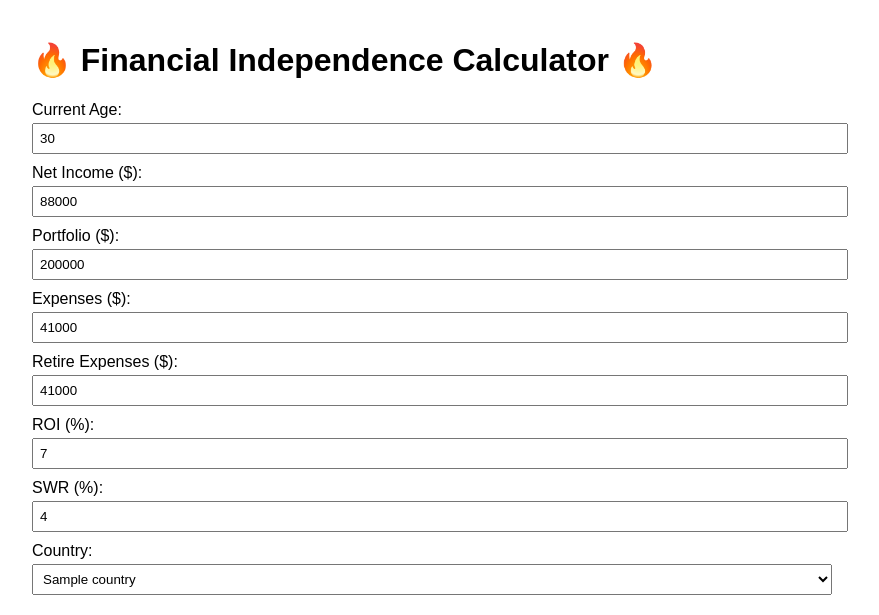
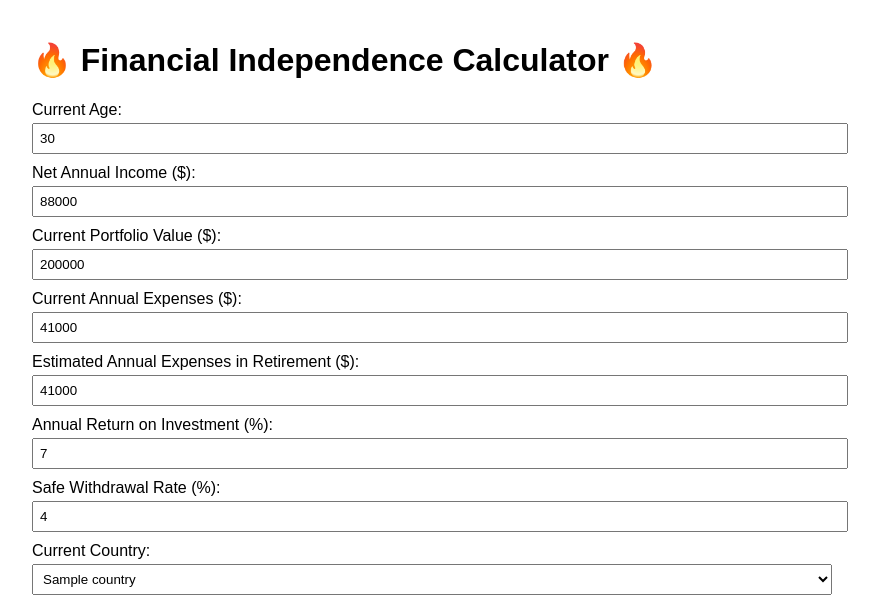
Before and after one commit to Gadamer007/FI_Calculator2, a Flask app: template templates/index.html in a window 1280 px wide. Shown: the top 615 px of the page, without its empty margins (208-1087 px from the left). Run offline with Flask 3, Linux system fonts and the light colour scheme; the template is opened without the code that fills it: most values are stand-ins (such as "Sample title", 1, 10 or a date in 2020); data that the repository does not hold is empty; parts of the project's set-up code (start-up, migrations or seed data) failed here and were passed over; some libraries are stand-ins or nearby versions.

Commit message:
Update index.html

```diff
--- a/templates/index.html
+++ b/templates/index.html
@@ -16,13 +16,13 @@
 
   <!-- inputs -->
   <label>Current Age:<input id="age" type="number" value="30"/></label>
-  <label>Net Income ($):<input id="netIncome" type="number" value="88000"/></label>
-  <label>Portfolio ($):<input id="initialPortfolio" type="number" value="200000"/></label>
-  <label>Expenses ($):<input id="annualExpenses" type="number" value="41000"/></label>
-  <label>Retire Expenses ($):<input id="retirementExpenses" type="number" value="41000"/></label>
-  <label>ROI (%):<input id="roi" type="number" step="0.1" value="7"/></label>
-  <label>SWR (%):<input id="swr" type="number" step="0.1" value="4"/></label>
-  <label>Country:
+  <label>Net Annual Income ($):<input id="netIncome" type="number" value="88000"/></label>
+  <label>Current Portfolio Value ($):<input id="initialPortfolio" type="number" value="200000"/></label>
+  <label>Current Annual Expenses ($):<input id="annualExpenses" type="number" value="41000"/></label>
+  <label>Estimated Annual Expenses in Retirement ($):<input id="retirementExpenses" type="number" value="41000"/></label>
+  <label>Annual Return on Investment (%):<input id="roi" type="number" step="0.1" value="7"/></label>
+  <label>Safe Withdrawal Rate (%):<input id="swr" type="number" step="0.1" value="4"/></label>
+  <label>Current Country:
     <select id="countrySelect">
       {% for c in countries %}
         <option>{{c}}</option>
```
